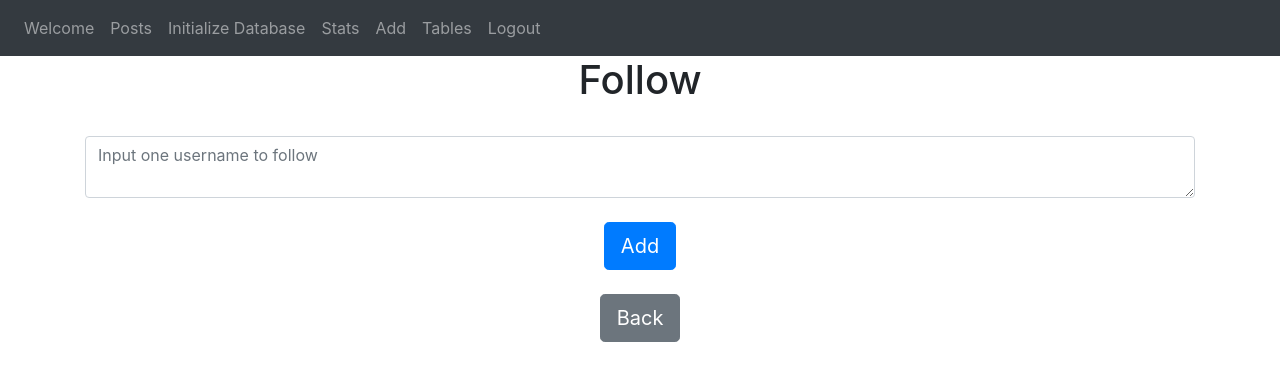
After one commit to ImponedSoftware/COMP440Project1, a Flask app: page /add_following in a window 1280 px wide. The commit adds this page. Shown: the top 381 px of the page. Run offline with Flask 2, Linux system fonts and the light colour scheme; the visitor is signed in with stand-in values (Sample User, id 1); some libraries are stand-ins or nearby versions.

Commit message:
Allows users to input hobbies and following

```diff
--- a/website/models.py
+++ b/website/models.py
@@ -13,6 +13,8 @@ class Users(db.Model, UserMixin):
     id = db.Column(db.Integer, primary_key=True)
     posts = db.relationship('Post', backref='users', passive_deletes=True)
     comments = db.relationship('Comment', backref='users', passive_deletes=True)
+    hobby = db.relationship('Hobby', backref='users', passive_deletes=True)
+    follower = db.relationship('Follower', backref='users', passive_deletes=True)
 
 # Posts table columns
 class Post(db.Model):
@@ -50,7 +52,7 @@ class Leader(db.Model):
 # Follower table column
 class Follower(db.Model):
     id = db.Column(db.Integer, primary_key=True)
-    followerName = db.Column(db.String(200), primary_key=True)
+    followerName = db.Column(db.String(200), nullable=False)
     following = db.Column(db.Integer, db.ForeignKey('users.id', ondelete="CASCADE"), nullable=False)
 
 #  Hobby table column
--- /dev/null
+++ b/website/templates/add_following.html
@@ -0,0 +1,23 @@
+{% extends "base.html" %} {% block title %}Follow An Account{% endblock %} {% block content
+    %}
+    <h1 style="text-align: center;">Follow</h1>
+    <br />
+    <form method="POST">
+      <textarea
+        placeholder="Input one username to follow"
+        name="following"
+        id="following"
+        class="form-control"
+      ></textarea>
+      <br />
+      <div style="text-align: center;">
+        <button type="submit" class="btn btn-lg btn-primary">Add</button>
+      </div>
+    </form>
+    <br />
+    <div style="text-align: center;">
+      <a href="/add_page"
+        ><button type="button" class="btn btn-lg btn-secondary">Back</button></a
+      >
+    </div>
+    {%endblock %}
--- a/website/templates/base.html
+++ b/website/templates/base.html
@@ -34,6 +34,7 @@
           <a class="nav-item nav-link" href="/post_main">Posts</a>
           <a class="nav-item nav-link" href="/initializeDB">Initialize Database</a>
           <a class="nav-item nav-link" href="/stats">Stats</a>
+          <a class="nav-item nav-link" href="/add_page">Add</a>
           <a class="nav-item nav-link" href="/table_page">Tables</a>
           <a class="nav-item nav-link" href="/logout">Logout</a>
           {% else %}
--- a/website/templates/display_follower.html
+++ b/website/templates/display_follower.html
@@ -12,6 +12,9 @@
 
 <br />
 <h1 style="text-align: center;">Follow</h1>
+    <br />
+    <h3 style="text-align: center;">Note: Might need to refresh, if user just followed someone.</h3>
+    <br />
     <div>
         <table style="font-size: 18pt; margin-left: auto; margin-right: auto;">
             <thead>
--- a/website/templates/display_hobby.html
+++ b/website/templates/display_hobby.html
@@ -12,12 +12,14 @@
 
 <br />
 <h1 style="text-align: center;">Hobbies</h1>
+<br />
+<h3 style="text-align: center;">Note: Might need to refresh, if user just added a hobby.</h3>
     <div>
         <table style="font-size: 18pt; margin-left: auto; margin-right: auto;">
             <thead>
             <tr>
-                <th style="text-decoration: underline;">Username</th>
-                <th style="text-decoration: underline;">Hobby</th>
+                <th style="text-decoration: underline;">Hobbies</th>
+                <th style="text-decoration: underline;">Usernames</th>
             </tr>
             </thead>
 
--- a/website/templates/welcome.html
+++ b/website/templates/welcome.html
@@ -3,7 +3,6 @@
 {%block content %}
     <br />
     <h1 style="text-align: center;">Welcome {{users.username}}!</h1>
-    <br />
     <!-- <h6>This is an ER Diagram for our project:</h6>
     <br />
     <p style="text-align: center;">
--- a/website/views.py
+++ b/website/views.py
@@ -16,11 +16,104 @@ mydb = mysql.connector.connect(
 
 
 # Must be logged in successfully to access the home page
-@views.route('/')
-@views.route('/welcome')
+@views.route('/', methods=['GET', 'POST'])
+@views.route('/welcome', methods=['GET', 'POST'])
 @login_required
 def welcome():
     return render_template("welcome.html", users=current_user)
+
+@views.route('/add_page', methods=['GET', 'POST'])
+@login_required
+def add_page():
+    if request.method == 'POST':
+        if "Add_hobby" in request.form:
+            return redirect(url_for('views.add_hobby'))
+        elif "Add_following" in request.form:
+            return redirect(url_for('views.add_following'))
+
+    return render_template("add_page.html", users=current_user)
+
+# Add hobby method
+@views.route("/add_hobby", methods=['GET', 'POST'])
+@login_required
+def add_hobby():
+    if request.method == "POST":
+        # Get input and makes everything lowercase
+        hobby = request.form.get('hobbyText').lower()
+
+        # Show message if hobby is empty
+        if not hobby:
+            flash('Hobby field cannot be empty.', category='error')
+        else:
+            # Match post to user's ID
+            cursor = mydb.cursor()
+            query = "SELECT id FROM users WHERE id = %s"
+            currentUser = cursor.execute(query, [current_user.id])
+            currentUser = cursor.fetchone()[0]
+            cursor.close()
+
+            dupes = Hobby.query.filter_by(hobbyText=hobby, userId=currentUser).first()
+
+            if dupes:
+                flash('User already added this hobby.', category='error')
+            else:
+                hobbies = Hobby(hobbyText=hobby, userId=currentUser)
+                db.session.add(hobbies)
+                db.session.commit()
+
+                # Show message and redirect back to posts_main, after successfully created
+                flash('Hobby added!', category='success')
+                return redirect(url_for('views.add_page'))
+
+    return render_template('add_hobby.html', users=current_user)
+
+# Add hobby method
+@views.route("/add_following", methods=['GET', 'POST'])
+@login_required
+def add_following():
+    if request.method == "POST":
+        following_input = request.form.get('following')
+
+        # Show message if hobby is empty
+        if not following_input:
+            flash('Following field cannot be empty.', category='error')
+        else:
+            username_exist = Users.query.filter_by(username=following_input).first()
+
+            # Checks if inputted username exists or not
+            if not username_exist:
+                flash('Username does not exists.', category='error')
+
+            else:
+                # Convert 'following' input to the corresponding users' id
+                cursor = mydb.cursor()
+                query1 = "SELECT id from users WHERE username = (%s);"
+                following_id = cursor.execute(query1, (following_input, ))
+                following_id = cursor.fetchone()[0]
+                cursor.close()
+
+                # Match post to user's username
+                cursor = mydb.cursor()
+                query2 = "SELECT username FROM users WHERE id = %s"
+                currentUser = cursor.execute(query2, [current_user.id])
+                currentUser = cursor.fetchone()[0]
+                cursor.close()
+
+                dupes = Follower.query.filter_by(followerName=currentUser, following=following_id).first()
+
+                if dupes:
+                    flash('User already follows this account.', category='error')
+                else:
+                    # Add following info to the table
+                    follows = Follower(following=following_id, followerName=currentUser)
+                    db.session.add(follows)
+                    db.session.commit()
+
+                    # Show message and redirect back to posts_main, after successfully created
+                    flash('Successfully followed!', category='success')
+                    return redirect(url_for('views.add_page'))
+
+    return render_template('add_following.html', users=current_user)
 
 # ----------------------------------- Initialize DB Method -----------------------------------------------------------------------------------
 # Initialize DB Function
@@ -151,7 +244,6 @@ def posts(username):
 @views.route('tags/<text>')
 @login_required
 def tags(text):
-    tag1 = text
     posts = Post.query.all()
     pos = []
     cursor = mydb.cursor()
```
Also changed, not shown: website/templates/add_hobby.html (added, +25 -0 lines), website/templates/add_page.html (added, +26 -0 lines), website/templates/hobby_search.html (renamed from website/templates/hobby.html).
